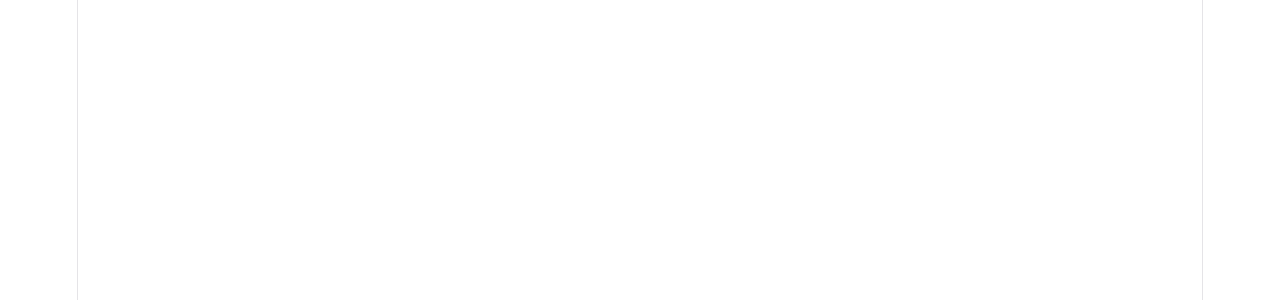
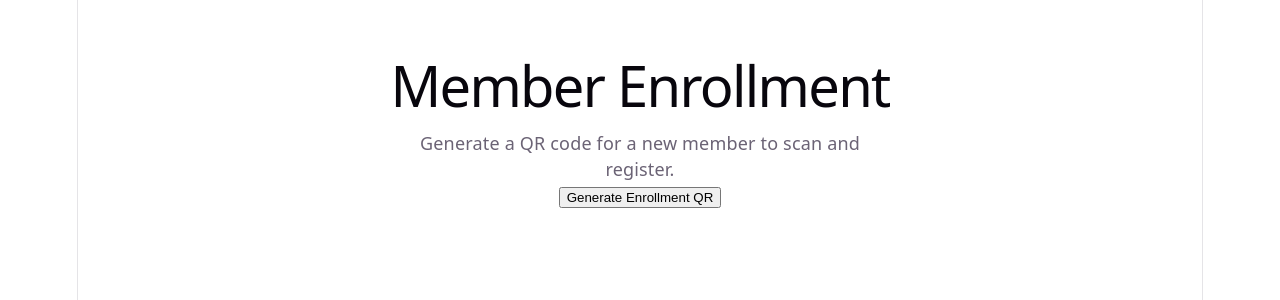
Before and after one commit to hnsgrn07/usana-dashboard, a React (Vite) app: page /enroll in a window 1280 px wide. Before the commit this address had no page. Shown: the top 300 px of the page. Built offline with nearby package versions, Linux system fonts and the light colour scheme.

Commit message:
add enrollment QR generation page

```diff
--- a/src/App.jsx
+++ b/src/App.jsx
@@ -5,6 +5,7 @@
 import Login from "./pages/Login";
 import Dashboard from "./pages/Dashboard";
 import ProtectedRoute from "./components/ProtectedRoute";
+import Enroll from "./pages/Enroll";
 
 function Home() {
   const [message, setMessage] = useState("Loading...");
@@ -19,7 +20,7 @@
     <div style={{ textAlign: "center", marginTop: "40px" }}>
       <h1>{message}</h1>
       <p>
-        <Link to="/register">Register</Link> | <Link to="/login">Log In</Link>
+        <Link to="/register">Register</Link> | <Link to="/login">Log In</Link> | <Link to="/enroll">Generate Enrollment QR</Link>
       </p>
     </div>
   );
@@ -32,6 +33,7 @@
         <Route path="/" element={<Home />} />
         <Route path="/register" element={<Register />} />
         <Route path="/login" element={<Login />} />
+        <Route path="/enroll" element={<Enroll />} />
         <Route
           path="/dashboard"
           element={
--- /dev/null
+++ b/src/pages/Enroll.jsx
@@ -0,0 +1,53 @@
+// Enroll.jsx
+// Generates a new enrollment token and shows it as a scannable QR code
+import { useState } from "react";
+import apiClient from "../api/client";
+
+function Enroll() {
+  const [token, setToken] = useState(null);
+  const [enrollmentUrl, setEnrollmentUrl] = useState(null);
+  const [error, setError] = useState("");
+
+  // Asks the backend for a new token, then builds the QR image URL from it
+  async function handleGenerate() {
+    setError("");
+    try {
+      const response = await apiClient.post("/enrollment/generate");
+      setToken(response.data.token);
+      setEnrollmentUrl(response.data.enrollment_url);
+    } catch (err) {
+      setError("Could not generate a token. Is the backend running?");
+    }
+  }
+
+  return (
+    <div style={{ maxWidth: "500px", margin: "40px auto", textAlign: "center" }}>
+      <h1>Member Enrollment</h1>
+      <p>Generate a QR code for a new member to scan and register.</p>
+
+      <button onClick={handleGenerate}>Generate Enrollment QR</button>
+
+      {error && <p style={{ color: "red" }}>{error}</p>}
+
+      {token && (
+        <div style={{ marginTop: "24px" }}>
+          <img
+            src={`http://127.0.0.1:8000/enrollment/qr/${token}`}
+            alt="Enrollment QR code"
+            style={{ border: "1px solid #ccc", padding: "8px" }}
+          />
+          <p style={{ marginTop: "12px", wordBreak: "break-all" }}>
+            <strong>Enrollment link:</strong><br />
+            {enrollmentUrl}
+          </p>
+          <p style={{ fontSize: "0.85em", color: "#888" }}>
+            This token can only be used once — scanning or visiting this link
+            takes a new member to registration.
+          </p>
+        </div>
+      )}
+    </div>
+  );
+}
+
+export default Enroll;
```
